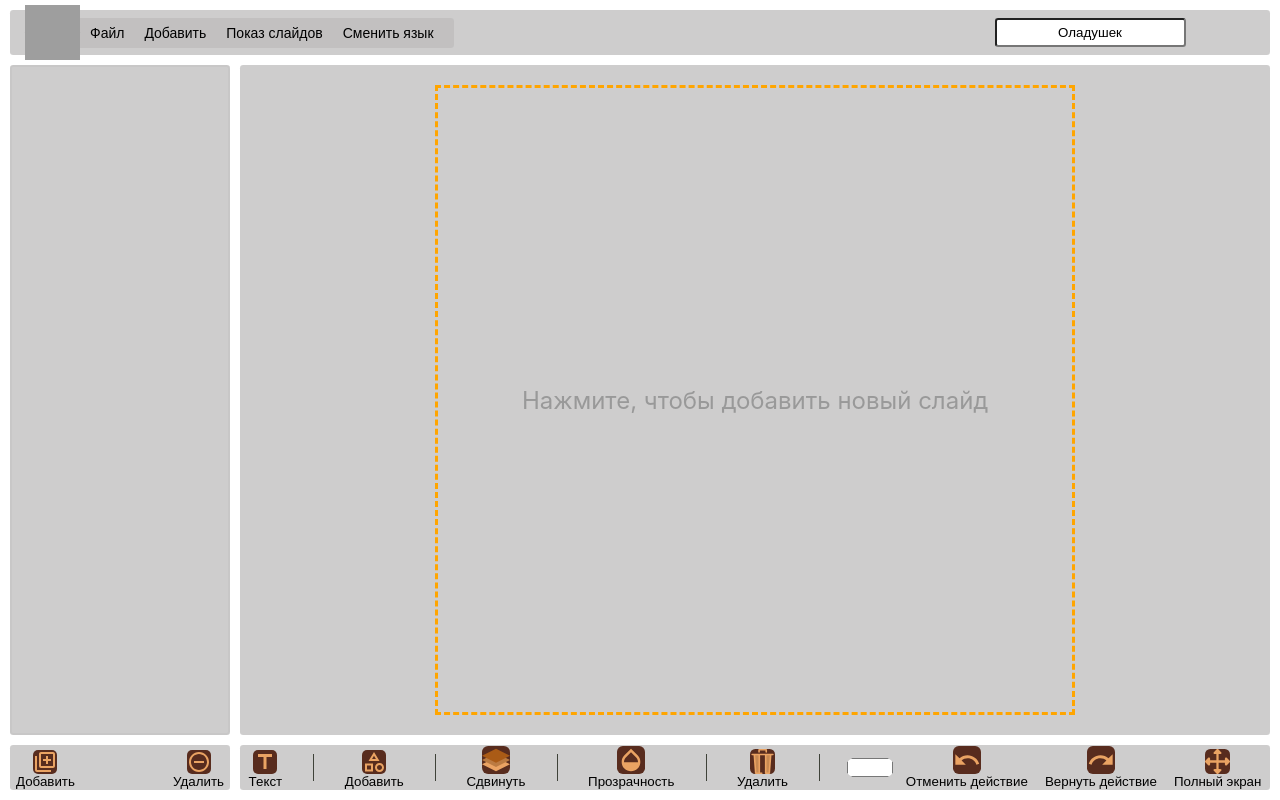
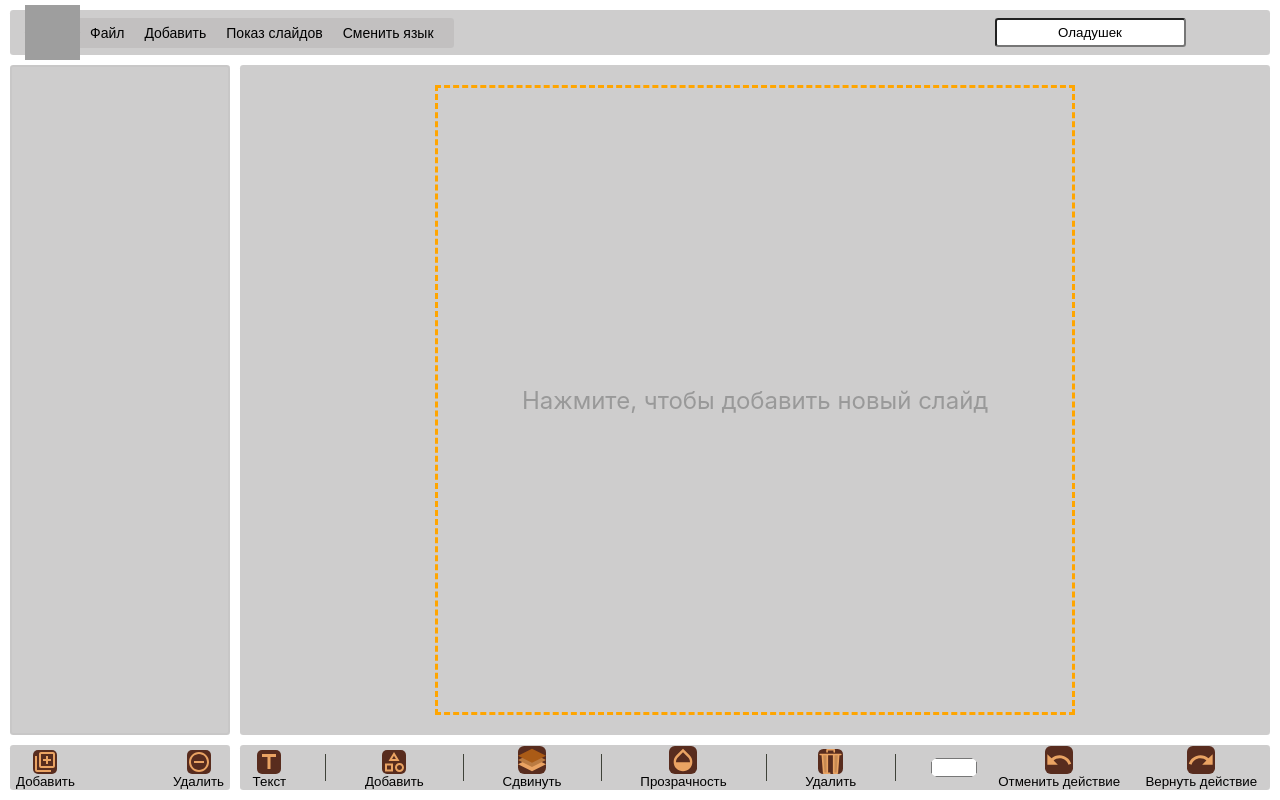
Before and after one commit to pklgn/project-os, a React (Create React App) app: page / in a window 1280 px wide. Built offline with nearby package versions, Linux system fonts and the light colour scheme; grey boxes are pictures that could not be loaded.

Commit message:
npm run lint

```diff
--- a/src/components/AppFooter/ElementListTool/ElementListTool.tsx
+++ b/src/components/AppFooter/ElementListTool/ElementListTool.tsx
@@ -166,14 +166,6 @@ export function ElementListTool(props: ElementListToolProps): JSX.Element {
                 content={{ hotkeyInfo: '', icon: <Redo /> }}
                 foo={redoButtonPressHandler}
             />
-            <Button
-                text={localeContext.locale.localization.fullscreen_word}
-                state="disabled"
-                shouldStopPropagation={false}
-                contentType="icon"
-                content={{ hotkeyInfo: '', icon: <Fullscreen /> }}
-                foo={() => undefined}
-            />
         </div>
     );
 }
```
